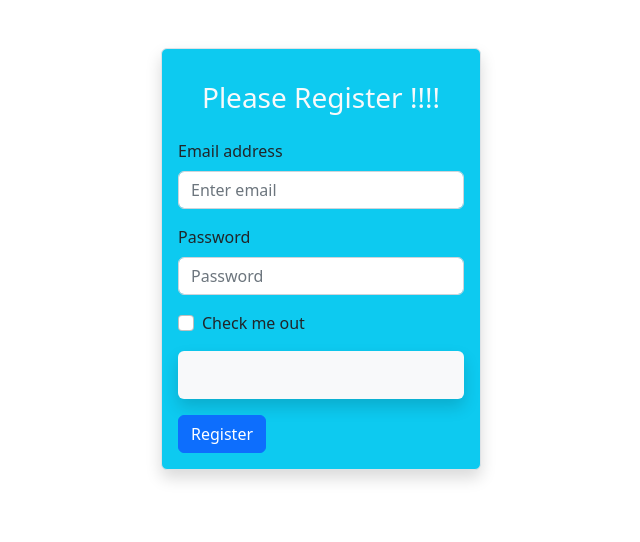
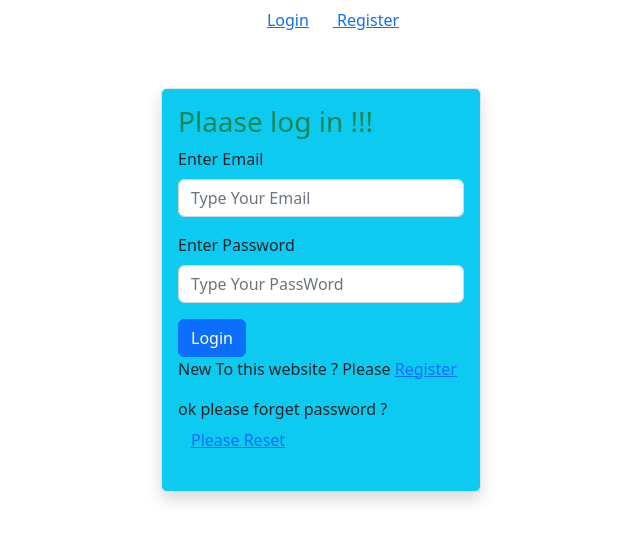
Before and after one commit to najmusskb/email-password-login-page, a React (Create React App) app: page /login in a window 1280 px wide. Shown: the top 542 px of the page, without its empty margins (319-959 px from the left). Built offline with nearby package versions, Linux system fonts and the light colour scheme.

Commit message:
user name and forget password

```diff
--- a/package.json
+++ b/package.json
@@ -11,6 +11,7 @@
     "react": "^18.2.0",
     "react-bootstrap": "^2.5.0",
     "react-dom": "^18.2.0",
+    "react-router-dom": "^6.4.2",
     "react-scripts": "5.0.1",
     "web-vitals": "^2.1.4"
   },
--- a/src/App.js
+++ b/src/App.js
@@ -1,39 +1,38 @@
-import  {getAuth} from 'firebase/auth';
+import { createBrowserRouter, RouterProvider } from 'react-router-dom';
 import  './App.css';
+import Main from './components/Layout/Main';
 import RegisterReactbootstrap from './components/login/RegisterReactbootstrap';
-import app from './firebase/Firebase.init';
+import LoginBootstrap from './components/LoginBootstrap/LoginBootstrap';
 
 
-const auth = getAuth(app);
+
+const router= createBrowserRouter([
 
 
-const handleregister = (e) =>{
-  e.preventDefault();
-  const email= e.target.email.value;
-  const password= e.target.password.value;
-  console.log(email,password)
+  {
+    path : '/',
+    element:<Main></Main>,
+    children:[
 
+      {
+        path:'/register',
+      element:<RegisterReactbootstrap></RegisterReactbootstrap>
+    },
+      {path:'/login',
+      element: <LoginBootstrap></LoginBootstrap>
+    }
+    ]
+  }
+]);
 
-}
-
-const HandleEmailOnblur=(e)=>{
-  console.log(e.target.value);
-
-}
-
-
-const HandlePasswordBlue = (e) =>{
-  console.log(e.target.value)
-
-}
 
 function App (){
   return (
     <div className='App'>
+   <RouterProvider router={router}></RouterProvider>
 
 
 
-<RegisterReactbootstrap></RegisterReactbootstrap>
 
 
     </div>
--- /dev/null
+++ b/src/components/Layout/Main.js
@@ -0,0 +1,17 @@
+import React from 'react';
+import { Link, Outlet } from 'react-router-dom';
+
+const Main = () => {
+    return (
+        <div >
+        <nav className='text-center  p-2 '>
+            <Link  to='/login'> <span className='m-4'>Login</span></Link>
+            <Link to='/register'> Register</Link>
+        </nav>
+            <Outlet></Outlet>
+
+        </div>
+    );
+};
+
+export default Main;
--- /dev/null
+++ b/src/components/LoginBootstrap/LoginBootstrap.js
@@ -0,0 +1,78 @@
+import { getAuth, sendPasswordResetEmail, signInWithEmailAndPassword } from 'firebase/auth';
+import React, { useState } from 'react';
+import { Link } from 'react-router-dom';
+import app from '../../firebase/Firebase.init';
+
+const auth = getAuth(app);
+
+const LoginBootstrap = () => {
+    const [success, setSuccess] = useState(false);
+    const [useremail, setUserEmail] = useState('');
+
+    const handleSubmit = event => {
+        event.preventDefault()
+        setSuccess(false)
+        const form = event.target;
+        const email = form.email.value;
+        const password = form.password.value;
+        console.log(email, password)
+        signInWithEmailAndPassword(auth, email, password)
+
+            .then(result => {
+                const user = result.user;
+                console.log(user)
+                setSuccess(true);
+            })
+            .catch(error => {
+                console.error('error', error)
+            })
+
+
+    }
+
+    const handleEmailBlur = event => {
+
+        const email = event.target.value;
+
+        setUserEmail(email);
+        console.log(email)
+
+
+    }
+
+    const handleForgetPassword = () => {
+        if (!useremail){
+            alert('please Enter Your email Address')
+        }
+        sendPasswordResetEmail(auth, useremail)
+        .then ( ()=>{
+            alert('reset password email')
+        })
+        .catch(error=>{
+            console.error(error);
+        })
+    }
+    return (
+        <div >
+
+            <form onSubmit={handleSubmit} className='w-25 mx-auto border rounded p-3  bg-info mt-5 shadow'>
+                <h3 className='text-success'>Plaase log in !!!</h3>
+                <div className="mb-3">
+                    <label htmlFor="formGroupExampleInput" className="form-label">Enter Email</label>
+                    <input onBlur={handleEmailBlur} type="email" name='email' className="form-control" id="formGroupExampleInput" placeholder="Type Your Email" required />
+                </div>
+                <div className="mb-3">
+                    <label htmlFor="formGroupExampleInput2" className="form-label">Enter Password</label>
+                    <input type="password" name='password' className="form-control" id="formGroupExampleInput2" placeholder="Type Your PassWord" required />
+                </div>
+                <button className='btn btn-primary' type="submit">Login</button>
+                <p>New To this website ? Please <Link to="/register">Register</Link> </p>
+                {success && <h2>please varify your email address</h2>}
+
+                <p>ok please forget password ? <small><button onClick={handleForgetPassword} className='btn btn-link '>Please Reset</button></small></p>
+            </form>
+        </div>
+    );
+};
+
+export default LoginBootstrap;
--- a/src/components/login/RegisterReactbootstrap.js
+++ b/src/components/login/RegisterReactbootstrap.js
@@ -1,57 +1,77 @@
-import { createUserWithEmailAndPassword, getAuth } from 'firebase/auth';
+import { createUserWithEmailAndPassword, getAuth, sendEmailVerification } from 'firebase/auth';
 import React, { useState } from 'react';
 import Button from 'react-bootstrap/Button';
 import Form from 'react-bootstrap/Form';
+import { Link } from 'react-router-dom';
 import app from '../../firebase/Firebase.init';
 
 
 // const auth = getAuth (app)
-const auth = getAuth (app)
+const auth = getAuth(app)
 const RegisterReactbootstrap = () => {
-
-  const [passwordError, setPasswordError ]= useState('');
-  const [success , setSuccess]=useState(false)
-    const HandleSubmit =(event)=>{
-      setSuccess(false)
+  const [passwordError, setPasswordError] = useState('');
+  const [success, setSuccess] = useState(false)
+  const HandleSubmit = (event) => {
+    setSuccess(false);
     event.preventDefault();
     const form = event.target;
     // console.log(event.target.email.value);
-    const email=form.email.value;
-    const  password=form.password.value;
-    console.log(email,password);
+    const name = form.name.value
+    const email = form.email.value;
+    const password = form.password.value;
+    console.log(email, password,name);
 
-    if(!/(?=.*[A-Z].*[A-Z])/.test(password)){
-      setPasswordError ('please provide at least two uppercase');
+    if (!/(?=.*[A-Z].*[A-Z])/.test(password)) {
+      setPasswordError('please provide at least two uppercase');
       return;
     }
-    if (password.length < 6){
-      setPasswordError ('please should be  at least 6  characters');
+    if (password.length < 6) {
+      setPasswordError('please should be  at least 6  characters');
       return;
     }
 
-    if (!/(?=.*[!@&#$*])/.test(password)){
-       setPasswordError ('please add at least 1 special character');
+    if (!/(?=.*[!@&#$*])/.test(password)) {
+      setPasswordError('please add at least 1 special character');
       return;
     }
 
     setPasswordError('');
 
-    createUserWithEmailAndPassword(auth,email,password)
-    .then( result => {
-        const user=result.user
+    createUserWithEmailAndPassword(auth, email, password)
+      .then(result => {
+        const user = result.user
         console.log(user)
         setSuccess(true)
         form.reset();
+        varifyEmail();
       })
-    .catch(error=>{
-        console.error("error",error);
+      .catch(error => {
+        console.error("error", error);
         setPasswordError(error.message);
       })
   }
+
+
+
+  // varify email :
+  const varifyEmail = () => {
+    sendEmailVerification(auth.currentUser)
+    .then (()=>{
+      alert('pleasr check you email for varification')
+
+    })
+
+  }
+
   return (
     <div onSubmit={HandleSubmit} className='w-25 mx-auto border rounded p-3  bg-info mt-5 shadow'>
       <h3 className='text-light text-center p-3'>Please Register !!!! </h3>
       <Form>
+        <Form.Group className="mb-3" controlId="formBasicName">
+          <Form.Label>Your Name</Form.Label>
+          <Form.Control type="text" name='name' placeholder="Enter Name" required />
+        </Form.Group>
+
         <Form.Group className="mb-3" controlId="formBasicEmail">
           <Form.Label>Email address</Form.Label>
           <Form.Control type="email" name='email' placeholder="Enter email" required />
@@ -65,10 +85,9 @@ const RegisterReactbootstrap = () => {
         </Form.Group>
 
         <p className=' text-danger  bg-light  p-4  shadow  rounded '>{passwordError}</p>
-      {success && <p className='text-success'> User Create a SuccessFully </p>}
-      <Button variant="primary" type="submit">
-        Register
-      </Button>
+        {success && <p className='text-success'>User Create a SuccessFully </p>}
+        <Button variant="primary" type="submit">Registe</Button>
+        <p>Already Have An Account <Link to="/Login">Login</Link> </p>
       </Form>
     </div>
   );
```
Also changed, not shown: src/ok.html (deleted), 1 other file (tests, documents, lock files or other folders). Lines whose indentation alone changed are shown as unchanged.
